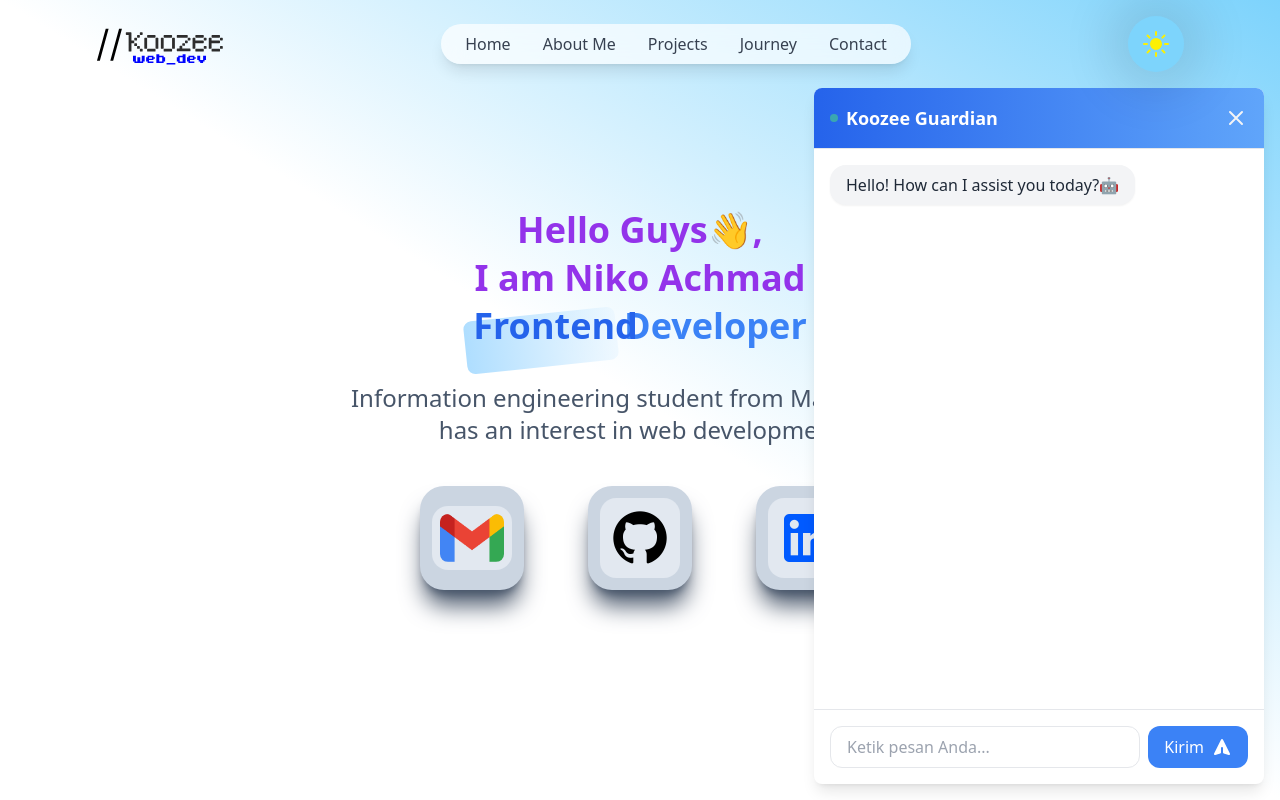
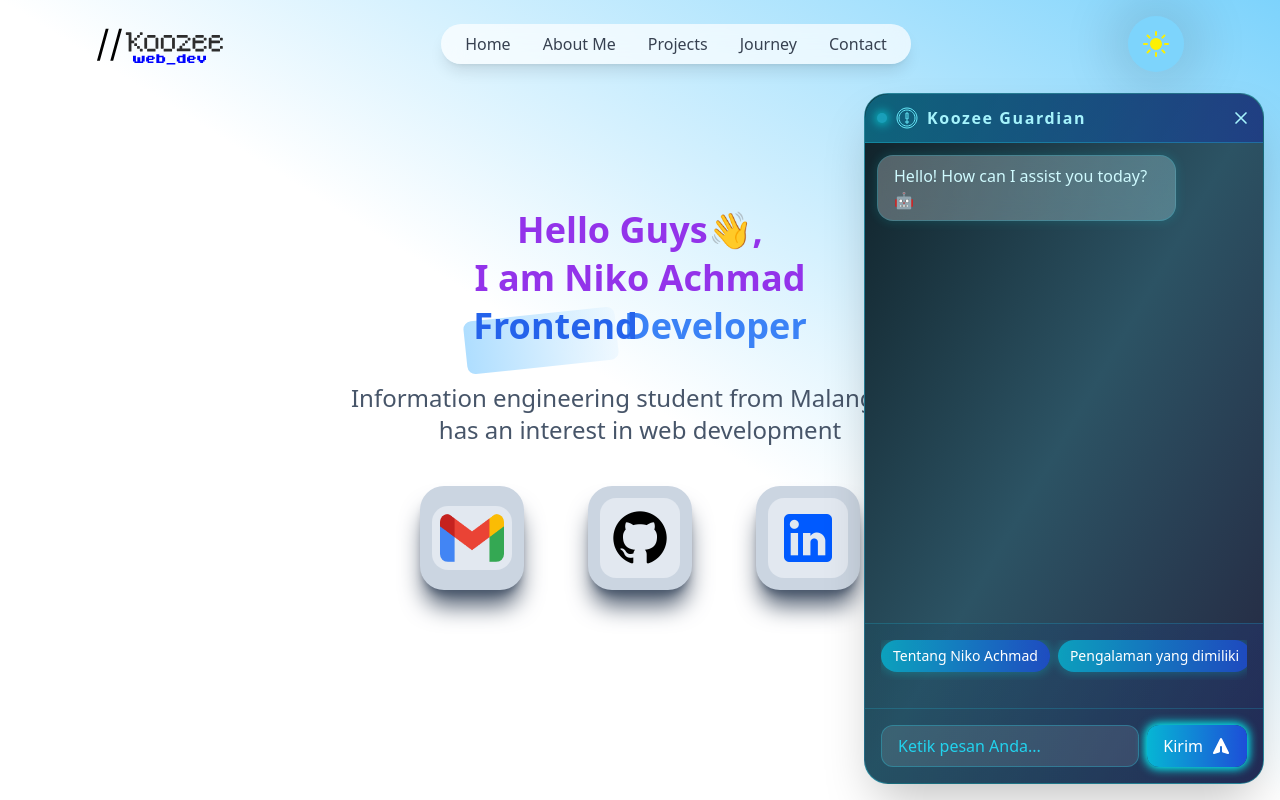
Before and after one commit to Koozee/koozeeportofolio, a React (Vite) app: page / in a window 1280 px wide. Both pictures are taken after a click on the button 1224 px from the left and 744 px from the top of the page. Shown: the top 800 px of the page. Built offline with nearby package versions, Linux system fonts and the light colour scheme.

Commit message:
add achievement and fix chatbot

```diff
--- a/api/chatbot.js
+++ b/api/chatbot.js
@@ -38,6 +38,7 @@
           content: `Kamu adalah asisten AI untuk website portofolio pribadi Niko Achmad. Tugasmu adalah menjawab pertanyaan hanya terkait dirinya, keahlian, proyek yang pernah ia kerjakan, dan pencapaiannya. Niko Achmad adalah seorang web developer yang sangat menyukai JavaScript dan TypeScript karena ekosistemnya yang luas. Ia juga memiliki minat besar dalam bidang DevOps, khususnya automation, karena dapat mempermudah pekerjaan developer. Hobi Niko adalah bermain game dan catur, belajar teknologi dan berenang. Niko Achmad adalah mahasiswa teknik informatika di Universitas PGRI Kanjuruhan Malang, jika user menanyakan kontaknya maka berikan email koozeedev@gmail.com
 
 Beberapa pencapaiannya meliputi:
+- Juara 1 Web Design Competition (WDC) 2025 di iFest#14 Atma Jaya University Yogyakarta dengan tema "Stitchloop: Where Every Thread Tells A New Story".
 - Juara 1 lomba web design di Universitas Widya Husada Semarang dengan tema Kewirausahaan dan Kesehatan, menggunakan HTML, Tailwind CSS, dan JavaScript.
 - Juara 4 kategori IoT umum pada lomba IMRO di STKIP Modern Ngawi. Timnya mengembangkan Smart Mirror yang terintegrasi dengan web app, di mana ia berperan sebagai Frontend Web Developer menggunakan Laravel.
 - Pernah bekerja part-time sebagai asisten praktikum untuk mata kuliah:
--- a/src/components/Elements/ChatBot.jsx
+++ b/src/components/Elements/ChatBot.jsx
@@ -10,8 +10,51 @@
     { sender: "bot", text: "Hello! How can I assist you today?🤖" },
   ]);
 
+  const quickQuestions = [
+    "Tentang Niko Achmad",
+    "Pengalaman yang dimiliki",
+    "Kemampuan yang dimiliki"
+  ];
+
   const toggleChatbox = () => {
     setIsChatboxOpen(!isChatboxOpen);
+  };
+
+  const handleQuickQuestion = async (question) => {
+    // Tambahkan pesan pengguna ke state
+    setMessages((prevMessages) => [
+      ...prevMessages,
+      { sender: "user", text: question },
+    ]);
+
+    try {
+      const response = await axios.post(import.meta.env.VITE_API_CHATBOT, {
+        messages: [{ role: "user", content: question }],
+      });
+
+      // Hapus awalan "data: " dari respons (jika ada)
+      const jsonString = response.data.replace("data: ", "");
+
+      const data = JSON.parse(jsonString);
+
+      const botResponse = data.text;
+
+      // Tambahkan respons bot ke state
+      setMessages((prevMessages) => [
+        ...prevMessages,
+        { sender: "bot", text: botResponse },
+      ]);
+    } catch (error) {
+      console.error("Error:", error);
+
+      setMessages((prevMessages) => [
+        ...prevMessages,
+        {
+          sender: "bot",
+          text: "Sorry, something went wrong. Please try again.",
+        },
+      ]);
+    }
   };
 
   const handleSendMessage = async () => {
@@ -66,16 +109,20 @@
         <div className="fixed bottom-0 right-0 mb-4 mr-4">
           <button
             onClick={toggleChatbox}
-            className="z-20 text-white flex flex-col shrink-0 grow-0 justify-around
-                    fixed bottom-0 right-0 rounded-lg
-                    mr-1 mb-5 lg:mr-5 lg:mb-5 xl:mr-10 xl:mb-10 transition-transform hover:scale-110"
+            className="z-20 flex flex-col shrink-0 grow-0 justify-around
+                    fixed bottom-0 right-0 rounded-full
+                    mr-1 mb-5 lg:mr-5 lg:mb-5 xl:mr-10 xl:mb-10 transition-transform hover:scale-110
+                    bg-gradient-to-br from-cyan-500 via-blue-700 to-purple-700 shadow-[0_0_30px_5px_rgba(0,255,255,0.5)]
+                    dark:bg-gradient-to-br dark:from-[#0f2027] dark:via-[#2c5364] dark:to-[#24243e] dark:shadow-[0_0_30px_5px_rgba(0,255,255,0.3)]"
           >
-            <div className="p-3 rounded-full border-4 shadow-lg hover:shadow-xl shadow-white border-white bg-sky-200 dark:bg-slate-800 transition-all duration-300 hover:bg-sky-300">
+            <div className="p-3 rounded-full border-4 border-cyan-300 shadow-[0_0_20px_5px_rgba(0,255,255,0.5)] bg-slate-100 transition-all duration-300 hover:bg-slate-300
+              dark:border-cyan-700 dark:bg-slate-800 dark:shadow-[0_0_20px_5px_rgba(0,255,255,0.2)]"
+            >
               <DotLottieReact
                 src="https://lottie.host/0c18e573-f2a3-4735-9134-df0cd179bab6/HGWa9cMop3.lottie"
                 loop
                 autoplay
-                className="w-10 h-10 sm:w-12 sm:h-12 md:w-16 md:h-16"
+                className="w-12 h-12"
               />
             </div>
           </button>
@@ -84,21 +131,30 @@
 
       {/* Container Chat */}
       {isChatboxOpen && (
-        <div className="fixed bottom-4 right-4 w-[90vw] sm:w-[400px] md:w-[450px] z-30">
-          <div className="bg-white shadow-lg rounded-lg w-full transition-all duration-300">
+        <div className="fixed bottom-4 right-4 w-[90vw] sm:w-[350px] md:w-[400px] z-50">
+          <div className="bg-gradient-to-br from-[#0f2027] via-[#2c5364] to-[#24243e] shadow-2xl rounded-3xl w-full border border-cyan-400/40 backdrop-blur-lg bg-opacity-80 transition-all duration-300
+            dark:bg-gradient-to-br dark:from-[#181c2b] dark:via-[#232946] dark:to-[#121826] dark:border-cyan-700/40"
+          >
             {/* Header Chat */}
-            <div className="p-3 sm:p-4 border-b bg-gradient-to-r from-blue-600 to-blue-400 text-white rounded-t-lg flex justify-between items-center">
+            <div className="p-3 border-b border-cyan-400/30 bg-gradient-to-r from-cyan-700/80 to-blue-900/80 text-cyan-200 rounded-t-3xl flex justify-between items-center font-orbitron
+              dark:bg-gradient-to-r dark:from-[#232946]/80 dark:to-[#121826]/80 dark:text-cyan-300 dark:border-cyan-700/30"
+            >
               <div className="flex items-center gap-2">
-                <div className="w-2 h-2 bg-green-400 rounded-full animate-pulse"></div>
-                <p className="text-base sm:text-lg font-semibold">Koozee Guardian</p>
+                <span className="bg-cyan-400 w-2.5 h-2.5 rounded-full animate-pulse shadow-[0_0_10px_2px_cyan]
+                  dark:bg-cyan-500 dark:shadow-[0_0_10px_2px_#67e8f9]"
+                ></span>
+                <svg className="w-6 h-6 text-cyan-300 dark:text-cyan-400" fill="none" stroke="currentColor" viewBox="0 0 24 24">
+                  <path d="M12 2C6.48 2 2 6.48 2 12s4.48 10 10 10 10-4.48 10-10S17.52 2 12 2zm0 18c-4.41 0-8-3.59-8-8s3.59-8 8-8 8 3.59 8 8-3.59 8-8 8zm-1-13h2v6h-2zm0 8h2v2h-2z" />
+                </svg>
+                <p className="text-base font-bold tracking-widest">Koozee Guardian</p>
               </div>
               <button
                 onClick={toggleChatbox}
-                className="text-gray-100 hover:text-white focus:outline-none transition-colors duration-300"
+                className="text-cyan-200 hover:text-white focus:outline-none transition-colors duration-300 dark:text-cyan-400 dark:hover:text-white"
               >
                 <svg
                   xmlns="http://www.w3.org/2000/svg"
-                  className="w-5 h-5 sm:w-6 sm:h-6"
+                  className="w-5 h-5"
                   fill="none"
                   viewBox="0 0 24 24"
                   stroke="currentColor"
@@ -114,20 +170,19 @@
             </div>
 
             {/* Chatbox */}
-            <div className="p-4 h-[50vh] sm:h-[60vh] md:h-[70vh] overflow-y-auto scroll-smooth">
+            <div className="p-3 h-[45vh] sm:h-[50vh] md:h-[60vh] overflow-y-auto scroll-smooth">
               {messages.map((message, index) => (
                 <div
                   key={index}
-                  className={`mb-3 ${
-                    message.sender === "user" ? "text-right" : ""
-                  }`}
+                  className={`mb-3 flex ${message.sender === "user" ? "justify-end" : "justify-start"}`}
                 >
                   <Markdown
-                    className={`${
-                      message.sender === "user"
-                        ? "bg-gradient-to-r from-blue-500 to-blue-600 text-white"
-                        : "bg-gray-100 text-gray-800"
-                    } rounded-2xl py-2 px-4 inline-block max-w-[80%] shadow-sm transition-all duration-300 hover:shadow-md`}
+                    className={`backdrop-blur-md bg-white/10 border border-cyan-400/20 shadow-[0_0_10px_2px_rgba(0,255,255,0.1)]
+                      dark:bg-white/5 dark:border-cyan-700/20 dark:shadow-[0_0_10px_2px_rgba(0,255,255,0.05)]
+                      ${message.sender === "user"
+                        ? "bg-gradient-to-r from-cyan-500/80 to-blue-700/80 text-white dark:from-cyan-600/80 dark:to-blue-900/80 dark:text-cyan-100"
+                        : "bg-gradient-to-r from-white/20 to-cyan-200/20 text-cyan-100 dark:from-[#232946]/40 dark:to-[#121826]/40 dark:text-cyan-200"
+                    } rounded-2xl py-2 px-4 max-w-[80%] transition-all duration-300 hover:shadow-cyan-400/40`}
                   >
                     {message.text}
                   </Markdown>
@@ -135,19 +190,43 @@
               ))}
             </div>
 
+            {/* Quick Questions */}
+            <div className="p-4 border-t border-cyan-400/20 bg-gradient-to-r from-cyan-900/30 to-blue-900/30
+              dark:bg-gradient-to-r dark:from-[#232946]/30 dark:to-[#121826]/30 dark:border-cyan-700/20">
+              <div className="flex gap-2 mb-3 overflow-x-auto pb-2 scrollbar-thin scrollbar-thumb-cyan-500/50 scrollbar-track-transparent">
+                {quickQuestions.map((question, index) => (
+                  <button
+                    key={index}
+                    onClick={() => handleQuickQuestion(question)}
+                    className="px-3 py-1.5 text-sm bg-gradient-to-r from-cyan-500/80 to-blue-700/80
+                      text-white rounded-full hover:from-cyan-400 hover:to-blue-600
+                      transition-all duration-300 font-orbitron shadow-[0_0_10px_2px_rgba(0,255,255,0.2)]
+                      dark:from-cyan-700/80 dark:to-blue-900/80 dark:hover:from-cyan-600 dark:hover:to-blue-800
+                      whitespace-nowrap"
+                  >
+                    {question}
+                  </button>
+                ))}
+              </div>
+            </div>
+
             {/* Input dan Tombol Kirim */}
-            <div className="p-3 sm:p-4 border-t flex gap-2">
+            <div className="p-4 border-t border-cyan-400/20 flex gap-2 bg-gradient-to-r from-cyan-900/30 to-blue-900/30 rounded-b-3xl
+              dark:bg-gradient-to-r dark:from-[#232946]/30 dark:to-[#121826]/30 dark:border-cyan-700/20"
+            >
               <input
                 type="text"
                 placeholder="Ketik pesan Anda..."
-                className="w-full px-4 py-2 border rounded-xl focus:outline-none focus:ring-2 focus:ring-blue-500 transition-all duration-300"
+                className="w-full px-4 py-2 border border-cyan-400/30 rounded-xl bg-white/10 text-cyan-200 placeholder-cyan-400 focus:outline-none focus:ring-2 focus:ring-cyan-400/60 transition-all duration-300 font-orbitron
+                  dark:bg-white/5 dark:text-cyan-100 dark:placeholder-cyan-500 dark:border-cyan-700/30 dark:focus:ring-cyan-500/60"
                 value={userInput}
                 onChange={(e) => setUserInput(e.target.value)}
                 onKeyPress={handleKeyPress}
               />
               <button
                 onClick={handleSendMessage}
-                className="bg-blue-500 text-white px-4 py-2 rounded-xl hover:bg-blue-600 transition-all duration-300 flex items-center gap-2"
+                className="bg-gradient-to-r from-cyan-500 to-blue-700 text-white px-4 py-2 rounded-xl hover:from-cyan-400 hover:to-blue-600 shadow-[0_0_10px_2px_cyan] transition-all duration-300 flex items-center gap-2 font-orbitron
+                  dark:from-cyan-700 dark:to-blue-900 dark:hover:from-cyan-600 dark:hover:to-blue-800 dark:shadow-[0_0_10px_2px_#67e8f9]"
               >
                 <span className="hidden sm:inline">Kirim</span>
                 <svg xmlns="http://www.w3.org/2000/svg" className="h-5 w-5" viewBox="0 0 20 20" fill="currentColor">
--- a/src/components/Elements/SeparatorStar.jsx
+++ b/src/components/Elements/SeparatorStar.jsx
@@ -1,5 +1,3 @@
-import { motion } from "framer-motion";
-
 export default function SeparatorStar() {
     return (
         <div className="relative left-4 hidden lg:block w-[2px] mx-10 z-0">
--- a/src/components/Fragments/Contact.jsx
+++ b/src/components/Fragments/Contact.jsx
@@ -57,7 +57,7 @@
             <p className="text-base">Frontend Developer</p>
           </div>
           <a
-            href="https://drive.google.com/file/d/12YW7KEGZbroxvaCQBJNLlEl-LPMrkKpA/view?usp=sharing"
+            href="https://drive.google.com/file/d/1WGYVFGqVu8iW2OtJ5nFKviXJPuCw2OHi/view?usp=sharing"
             target="_blank"
             className="duration-300 hover:bg-sky-900 border hover:text-gray-50 bg-gray-50 font-semibold text-sky-800 px-3 py-2 flex flex-row items-center gap-3"
           >
--- a/src/image.json
+++ b/src/image.json
@@ -29,5 +29,6 @@
     "journey2": "/imro.jpg",
     "journey3": "/webcompe.jpg",
     "journey4": "/MSIB7.jpg",
+    "journey5": "/WDC2025.png",
     "starlogo": "/material-symbols_star.png"
 }
```
Also changed, not shown: src/components/Fragments/Header.jsx (+20 -11 lines), src/components/Fragments/Journey.jsx (+27 -0 lines), public/WDC2025.png (added).
